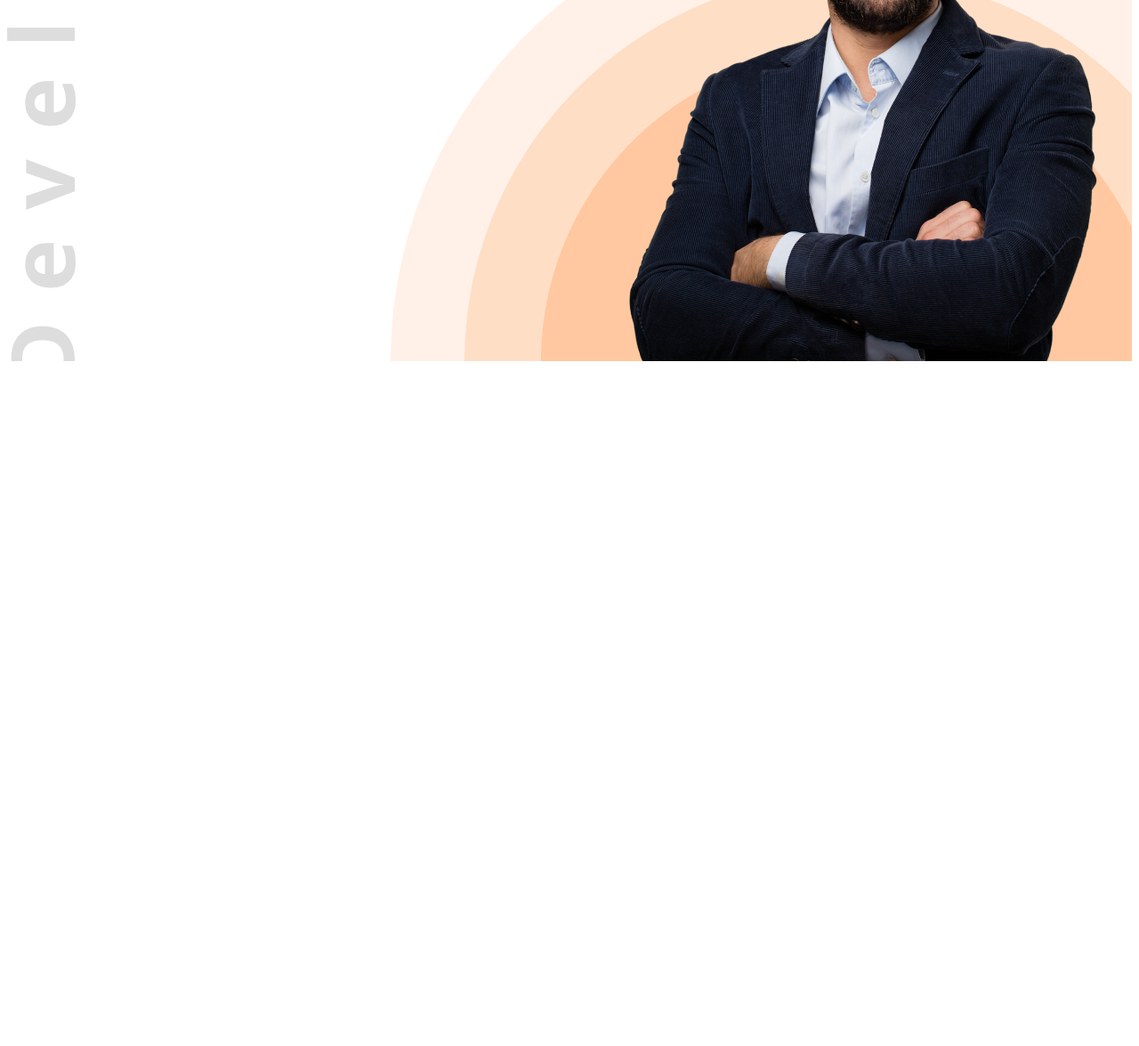
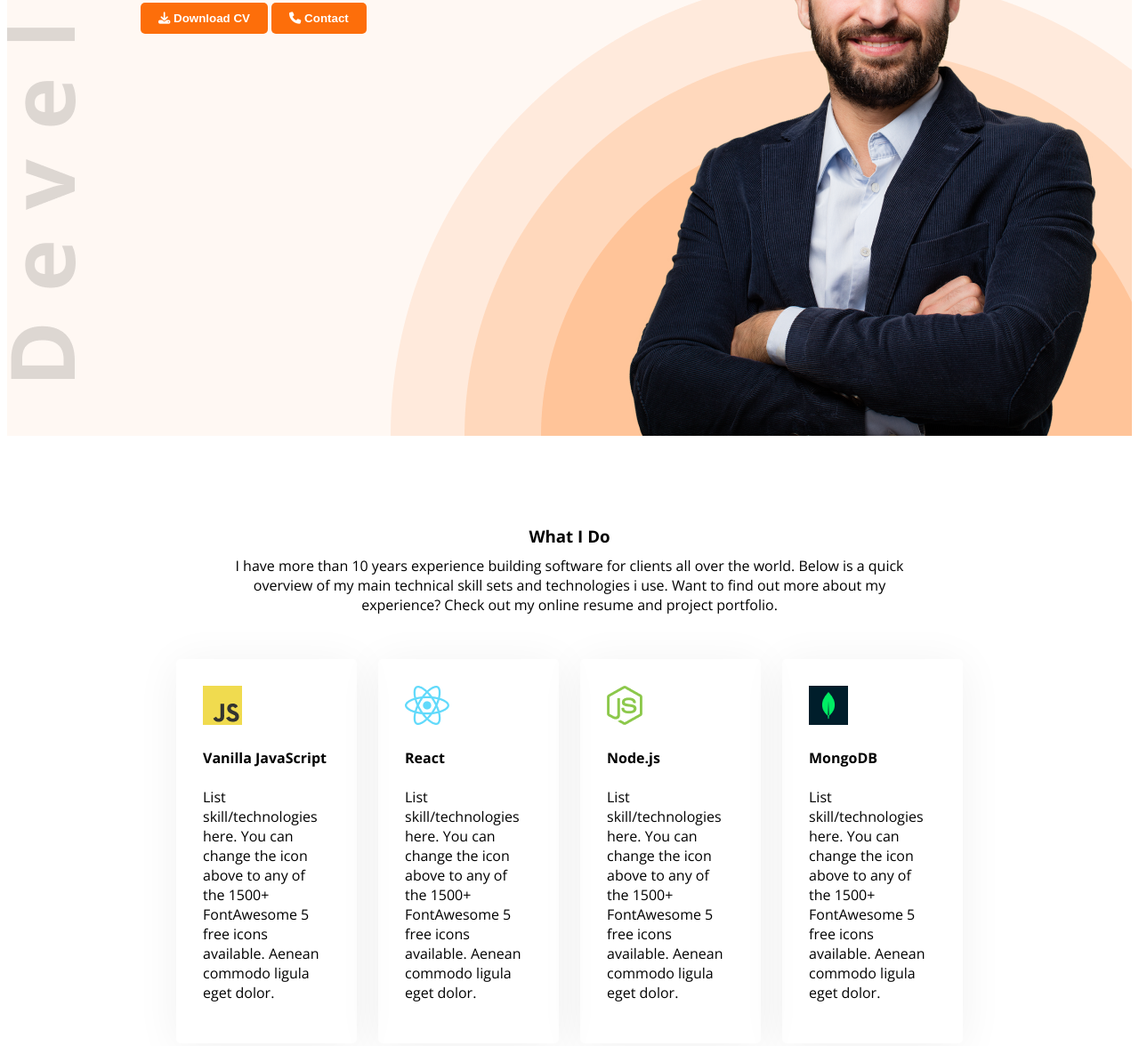
Before and after one commit to SMMuntasir/My-First-portfolio, a plain HTML site: page index.html in a window 1280 px wide. Shown: the part 345-1521 px from the top of the page at 89% size. Before the commit the page ends 800 px from the top, so only its background shows below. Drawn offline with nearby package versions, Linux system fonts and the light colour scheme.

Commit message:
call icon added

```diff
--- a/index.html
+++ b/index.html
@@ -5,6 +5,7 @@
     <meta name="viewport" content="width=device-width, initial-scale=1.0">
     <title>My First Portfolio</title>
     <link rel="stylesheet" href="style/style.css">
+    <script src="https://kit.fontawesome.com/5aa85224dc.js" crossorigin="anonymous"></script>
 </head>
 <body class="open-sans-font">
     <header class="header">
@@ -21,13 +22,40 @@
                 <h4>Hi,I am</h4>
                 <h1>Mary Hardy</h1>
                 <p>Shot what able cold new see hold.Friendly as an betrayed formerly he. Morning because as to society behaved moments.</p>
-                <button class="bt">Download CV</button>
-                <button class="bt">Contact</button>
+                <button class="bt"><i class="fa-solid fa-download"></i> Download CV</button>
+                <button class="bt"><i class="fa-solid fa-phone"></i> Contact</button>
             </div>
             <img src="images/hardy.png" alt="Hardy">
         </div>
     </header>
-    <main></main>
+    <main>
+        <section class="page-3-skill" >
+            <h3 class="tx-cen">What I Do</h3>
+            <p class="sec-desp tx-cen">I have more than 10 years experience building software for clients all over the world. Below is a quick overview of my main technical skill sets and technologies i use. Want to find out more about my experience? Check out my online resume and project portfolio.</p>
+        <div class="page-3">
+            <div class="page-3-1" >
+                <img src="images/icons/js.png" alt="">
+                <h4>Vanilla JavaScript</h4>
+                <p>List skill/technologies here. You can change the icon above to any of the 1500+ FontAwesome 5 free icons available. Aenean commodo ligula eget dolor.</p>
+            </div>
+            <div class="page-3-1">
+                <img src="images/icons/react.png" alt="">
+                <h4>React</h4>
+                <p>List skill/technologies here. You can change the icon above to any of the 1500+ FontAwesome 5 free icons available. Aenean commodo ligula eget dolor.</p>
+            </div>
+            <div class="page-3-1">
+                <img src="images/icons/nodejs.png" alt="">
+                <h4>Node.js</h4>
+                <p>List skill/technologies here. You can change the icon above to any of the 1500+ FontAwesome 5 free icons available. Aenean commodo ligula eget dolor.</p>
+            </div>
+            <div class="page-3-1">
+                <img src="images/icons/mongo.png" alt="">
+                <h4>MongoDB</h4>
+                <p>List skill/technologies here. You can change the icon above to any of the 1500+ FontAwesome 5 free icons available. Aenean commodo ligula eget dolor.</p>
+            </div>
+        </div>
+    </section>
+    </main>
     <footer></footer>
 </body>
 </html>
--- a/style/style.css
+++ b/style/style.css
@@ -25,9 +25,9 @@ nav{
 
 nav ul{
     display: flex;
-    justify-content:space-between;
+    /* justify-content:; */
   align-items: center;
-    margin-right: 150px;
+    margin-right: 180px;
 }
 .hilt{
     color: #FD6E0A;
@@ -35,7 +35,8 @@ nav ul{
 
 nav ul li{
     list-style:none;
-    margin-right: 20px;
+    margin-right: 50px;
+
 
 }
 nav li a{
@@ -67,9 +68,32 @@ nav li a{
 }
 .h3{
     margin-left: 150px;
+    font-weight: 800;
+    font-size: 45px;
 }
 .header{
     background-image: url("../images/developer.png"),url(../images/header_bg.png);
     background-repeat: no-repeat;
     background-position: top left,bottom right;
+    background-color: #FFF8F3;
+    margin-bottom: 60px;
 }
+.page-3{
+    display: flex;
+    margin: 50px 70px;
+    gap: 24px;
+
+}
+.page-3-1{
+    padding: 30px;
+    border-radius: 5px;
+    /* margin: 0px  10px ; */
+    box-shadow: 0px 5px 50px 0px rgba(0, 0, 0, 0.06) ;
+}
+.tx-cen{
+    text-align: center;
+    margin: 10px 120px 10px;
+}
+.page-3-skill{
+    margin: 100px 120px 60px;
+}
```
